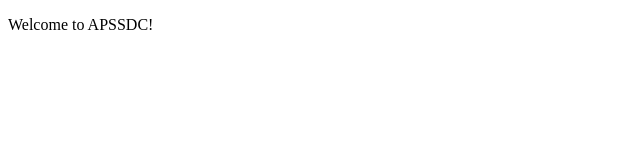
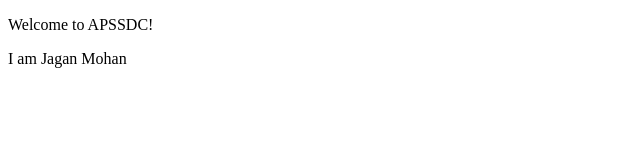
Before and after one commit to mohan-web/test, a plain HTML site: page index.html in a window 1280 px wide. Shown: the whole page, without its empty margins (0-640 px from the left). Drawn offline with Linux system fonts and the light colour scheme.

Commit message:
updated by Jagan

```diff
--- a/index.html
+++ b/index.html
@@ -6,5 +6,6 @@
   </head>
   <body>
     <p>Welcome to APSSDC!</p>
+    <p>I am Jagan Mohan</p>
   </body>
 </html>
```
